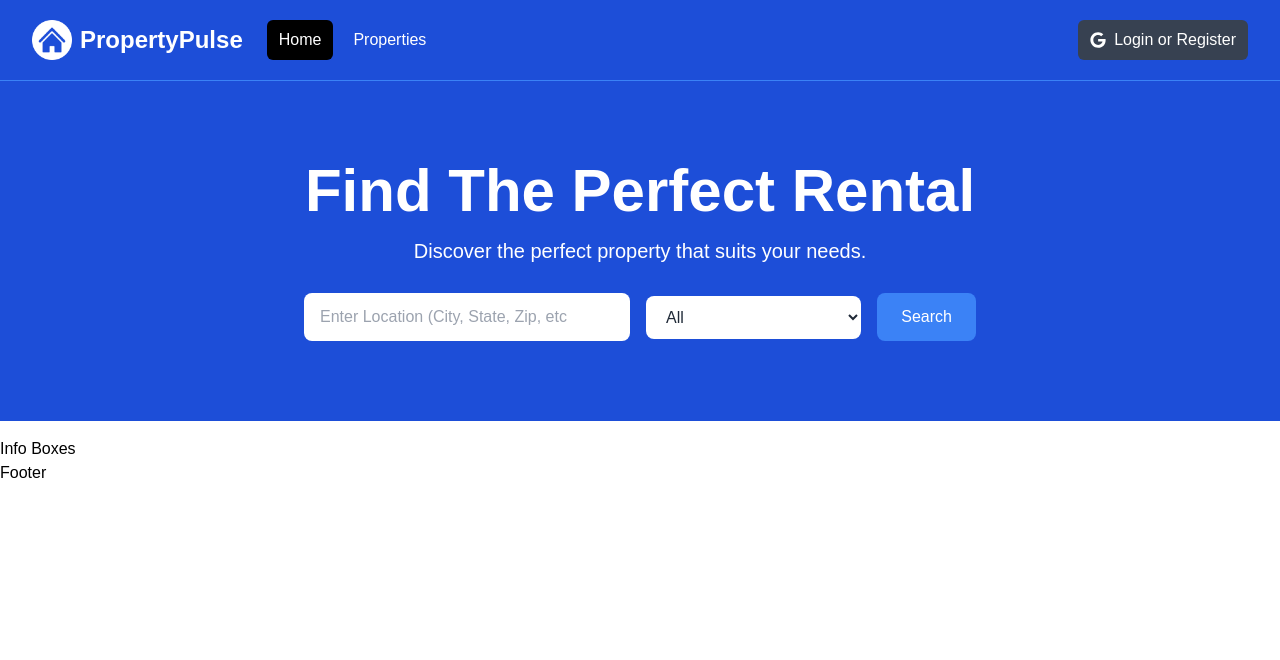
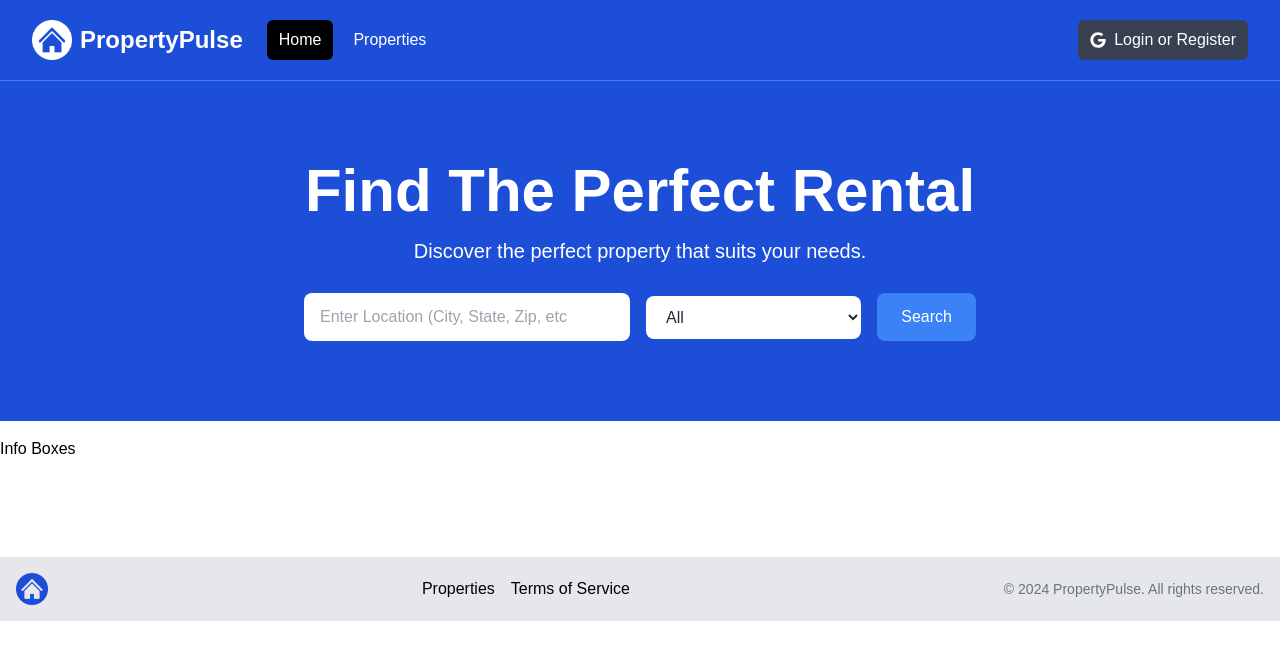
Before and after one commit to NtonBala/property-pulse, a Next.js app: page / in a window 1280 px wide. Shown: the top 660 px of the page. Built offline with nearby package versions, Linux system fonts and the light colour scheme.

Commit message:
Create Footer UI

```diff
--- a/components/Footer.jsx
+++ b/components/Footer.jsx
@@ -1,5 +1,32 @@
+import Link from 'next/link';
+import Image from 'next/image';
+import logo from '@/assets/images/logo.png';
+
 const Footer = () => {
-  return <footer>Footer</footer>;
+  const currentYear = new Date().getFullYear();
+
+  return (
+    <footer className="bg-gray-200 py-4 mt-24">
+      <div className="container mx-auto flex flex-col md:flex-row items-center justify-between px-4">
+        <div className="mb-4 md:mb-0">
+          <Image src={logo} alt="Logo" className="h-8 w-auto" />
+        </div>
+        <div className="flex flex-wrap justify-center md:justify-start mb-4 md:mb-0">
+          <ul className="flex space-x-4">
+            <li>
+              <Link href="/properties">Properties</Link>
+            </li>
+            <li>
+              <Link href="/">Terms of Service</Link>
+            </li>
+          </ul>
+        </div>
+        <div>
+          <p className="text-sm text-gray-500 mt-2 md:mt-0">&copy; {currentYear} PropertyPulse. All rights reserved.</p>
+        </div>
+      </div>
+    </footer>
+  );
 };
 
 export default Footer;
```
